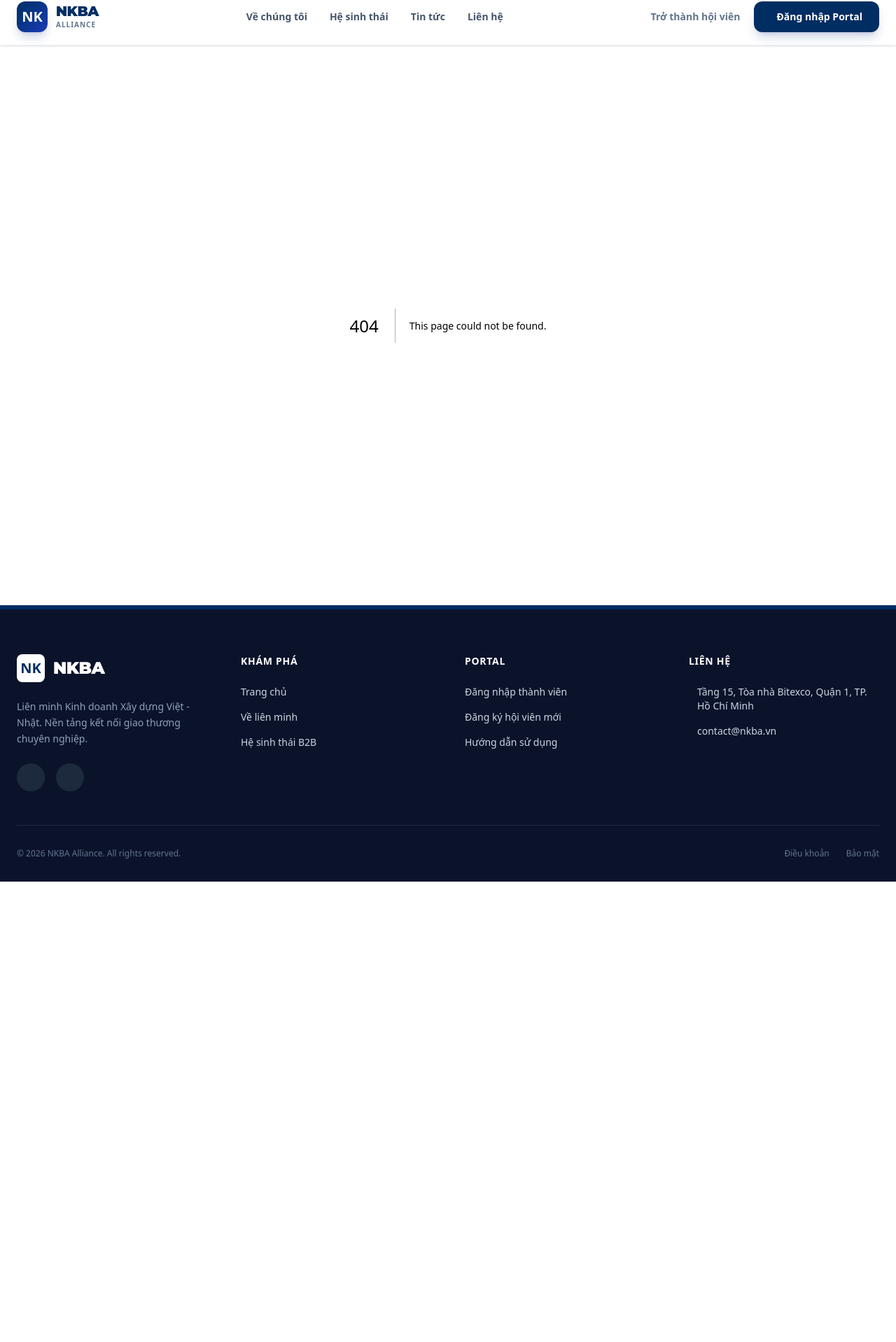
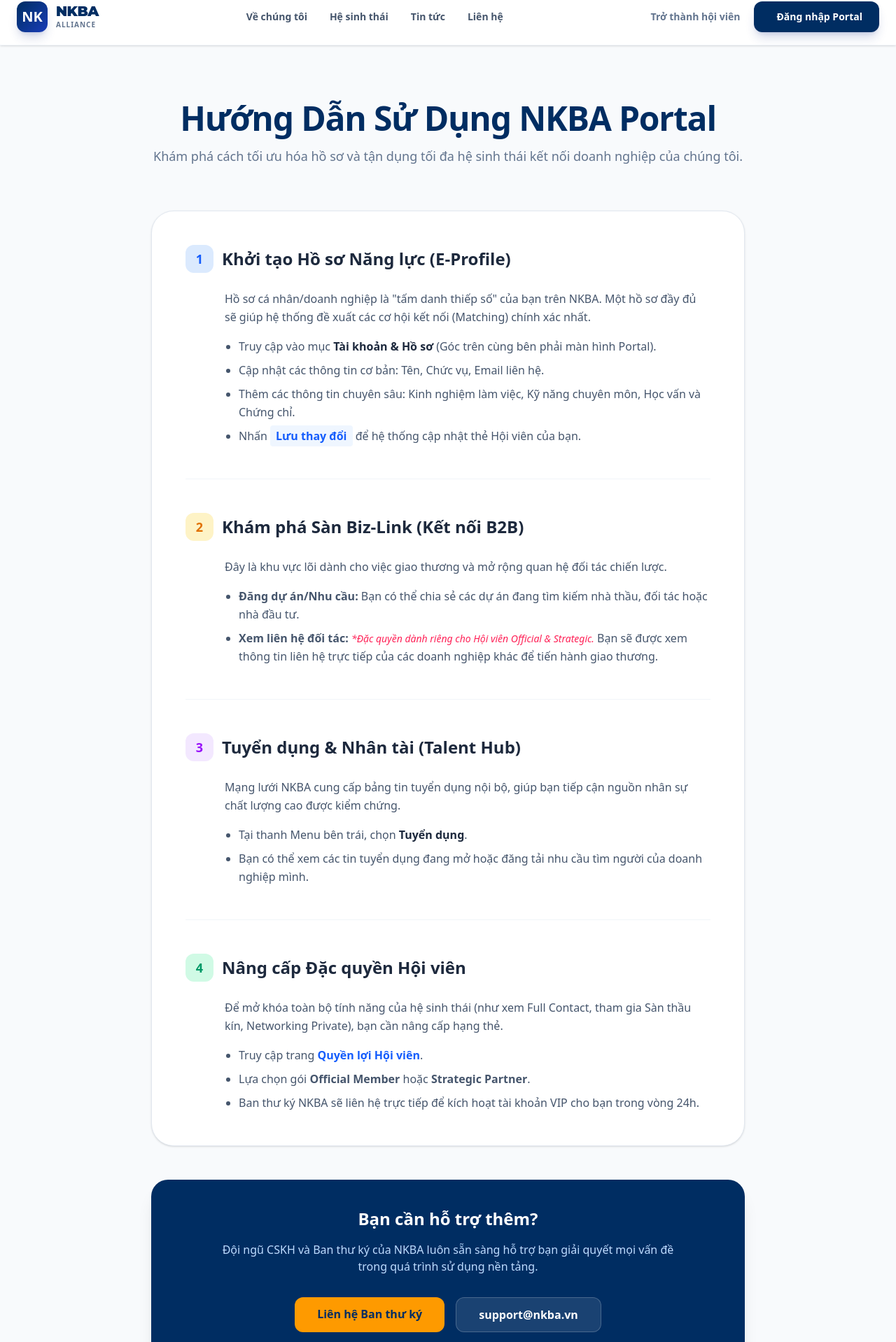
Before and after one commit to phamhung7651/nkba-system, a Next.js app in the folder apps/public-site/: page /huong-dan in a window 1280 px wide. Before the commit this address had no page. Shown: the part 16-1934 px from the top of the page at 70% size. Before the commit the page ends 1276 px from the top, so only its background shows below. Built offline with nearby package versions, Linux system fonts and the light colour scheme; some icons are missing.

Commit message:
them trang huong-dan

```diff
--- /dev/null
+++ b/apps/public-site/src/app/huong-dan/page.tsx
@@ -0,0 +1,113 @@
+'use client';
+
+import Link from 'next/link';
+
+export default function GuidePage() {
+  return (
+    <div className="min-h-screen bg-slate-50 py-20">
+      <div className="max-w-4xl mx-auto px-6">
+
+        {/* HEADER */}
+        <div className="text-center mb-16">
+          <h1 className="text-3xl md:text-5xl font-black text-[#002D62] tracking-tight mb-4">
+            Hướng Dẫn Sử Dụng <br className="md:hidden" /> NKBA Portal
+          </h1>
+          <p className="text-lg text-slate-500">
+            Khám phá cách tối ưu hóa hồ sơ và tận dụng tối đa hệ sinh thái kết nối doanh nghiệp của chúng tôi.
+          </p>
+        </div>
+
+        {/* NỘI DUNG HƯỚNG DẪN */}
+        <div className="bg-white rounded-[2rem] p-8 md:p-12 border border-slate-200 shadow-sm space-y-12">
+
+          {/* PHẦN 1 */}
+          <section>
+            <h2 className="text-2xl font-black text-slate-800 mb-6 flex items-center gap-3">
+              <span className="w-10 h-10 rounded-xl bg-blue-100 text-blue-600 flex items-center justify-center text-lg">1</span>
+              Khởi tạo Hồ sơ Năng lực (E-Profile)
+            </h2>
+            <div className="text-slate-600 space-y-4 leading-relaxed pl-14">
+              <p>Hồ sơ cá nhân/doanh nghiệp là "tấm danh thiếp số" của bạn trên NKBA. Một hồ sơ đầy đủ sẽ giúp hệ thống đề xuất các cơ hội kết nối (Matching) chính xác nhất.</p>
+              <ul className="list-disc pl-5 space-y-2">
+                <li>Truy cập vào mục <strong className="text-slate-800">Tài khoản & Hồ sơ</strong> (Góc trên cùng bên phải màn hình Portal).</li>
+                <li>Cập nhật các thông tin cơ bản: Tên, Chức vụ, Email liên hệ.</li>
+                <li>Thêm các thông tin chuyên sâu: Kinh nghiệm làm việc, Kỹ năng chuyên môn, Học vấn và Chứng chỉ.</li>
+                <li>Nhấn <strong className="text-blue-600 bg-blue-50 px-2 py-1 rounded">Lưu thay đổi</strong> để hệ thống cập nhật thẻ Hội viên của bạn.</li>
+              </ul>
+            </div>
+          </section>
+
+          <hr className="border-slate-100" />
+
+          {/* PHẦN 2 */}
+          <section>
+            <h2 className="text-2xl font-black text-slate-800 mb-6 flex items-center gap-3">
+              <span className="w-10 h-10 rounded-xl bg-amber-100 text-amber-600 flex items-center justify-center text-lg">2</span>
+              Khám phá Sàn Biz-Link (Kết nối B2B)
+            </h2>
+            <div className="text-slate-600 space-y-4 leading-relaxed pl-14">
+              <p>Đây là khu vực lõi dành cho việc giao thương và mở rộng quan hệ đối tác chiến lược.</p>
+              <ul className="list-disc pl-5 space-y-2">
+                <li><strong>Đăng dự án/Nhu cầu:</strong> Bạn có thể chia sẻ các dự án đang tìm kiếm nhà thầu, đối tác hoặc nhà đầu tư.</li>
+                <li><strong>Xem liên hệ đối tác:</strong> <em className="text-rose-500 text-sm">*Đặc quyền dành riêng cho Hội viên Official & Strategic.</em> Bạn sẽ được xem thông tin liên hệ trực tiếp của các doanh nghiệp khác để tiến hành giao thương.</li>
+              </ul>
+            </div>
+          </section>
+
+          <hr className="border-slate-100" />
+
+          {/* PHẦN 3 */}
+          <section>
+            <h2 className="text-2xl font-black text-slate-800 mb-6 flex items-center gap-3">
+              <span className="w-10 h-10 rounded-xl bg-purple-100 text-purple-600 flex items-center justify-center text-lg">3</span>
+              Tuyển dụng & Nhân tài (Talent Hub)
+            </h2>
+            <div className="text-slate-600 space-y-4 leading-relaxed pl-14">
+              <p>Mạng lưới NKBA cung cấp bảng tin tuyển dụng nội bộ, giúp bạn tiếp cận nguồn nhân sự chất lượng cao được kiểm chứng.</p>
+              <ul className="list-disc pl-5 space-y-2">
+                <li>Tại thanh Menu bên trái, chọn <strong className="text-slate-800">Tuyển dụng</strong>.</li>
+                <li>Bạn có thể xem các tin tuyển dụng đang mở hoặc đăng tải nhu cầu tìm người của doanh nghiệp mình.</li>
+              </ul>
+            </div>
+          </section>
+
+          <hr className="border-slate-100" />
+
+          {/* PHẦN 4 */}
+          <section>
+            <h2 className="text-2xl font-black text-slate-800 mb-6 flex items-center gap-3">
+              <span className="w-10 h-10 rounded-xl bg-emerald-100 text-emerald-600 flex items-center justify-center text-lg">4</span>
+              Nâng cấp Đặc quyền Hội viên
+            </h2>
+            <div className="text-slate-600 space-y-4 leading-relaxed pl-14">
+              <p>Để mở khóa toàn bộ tính năng của hệ sinh thái (như xem Full Contact, tham gia Sàn thầu kín, Networking Private), bạn cần nâng cấp hạng thẻ.</p>
+              <ul className="list-disc pl-5 space-y-2">
+                <li>Truy cập trang <Link href="/upgrade" className="text-blue-600 hover:underline font-bold">Quyền lợi Hội viên</Link>.</li>
+                <li>Lựa chọn gói <strong>Official Member</strong> hoặc <strong>Strategic Partner</strong>.</li>
+                <li>Ban thư ký NKBA sẽ liên hệ trực tiếp để kích hoạt tài khoản VIP cho bạn trong vòng 24h.</li>
+              </ul>
+            </div>
+          </section>
+
+        </div>
+
+        {/* CALL TO ACTION TRỢ GIÚP */}
+        <div className="mt-12 text-center bg-[#002D62] rounded-3xl p-10 text-white shadow-xl">
+          <h3 className="text-2xl font-black mb-4">Bạn cần hỗ trợ thêm?</h3>
+          <p className="text-blue-200 mb-8 max-w-2xl mx-auto">
+            Đội ngũ CSKH và Ban thư ký của NKBA luôn sẵn sàng hỗ trợ bạn giải quyết mọi vấn đề trong quá trình sử dụng nền tảng.
+          </p>
+          <div className="flex flex-col sm:flex-row justify-center gap-4">
+            <Link href="/lien-he" className="bg-amber-500 text-[#002D62] px-8 py-3 rounded-xl font-bold hover:bg-amber-400 transition-colors">
+              Liên hệ Ban thư ký
+            </Link>
+            <a href="mailto:support@nkba.vn" className="bg-white/10 text-white px-8 py-3 rounded-xl font-bold hover:bg-white/20 border border-white/20 transition-colors">
+              support@nkba.vn
+            </a>
+          </div>
+        </div>
+
+      </div>
+    </div>
+  );
+}
--- a/apps/public-site/src/app/layout.tsx
+++ b/apps/public-site/src/app/layout.tsx
@@ -126,7 +126,7 @@ export default function RootLayout({
                 <ul className="space-y-4 text-sm font-medium">
                   <li className="flex items-start gap-3">
                     <i className="ph-fill ph-map-pin text-xl text-blue-500 mt-0.5"></i>
-                    <span>Tầng 15, Tòa nhà Bitexco, Quận 1, TP. Hồ Chí Minh</span>
+                    <span>14-15A, Tầng 7, Tòa nhà Charmvit, Số 117 Trần Duy Hưng, phường Yên Hòa, Hà Nội</span>
                   </li>
                   <li className="flex items-center gap-3">
                     <i className="ph-fill ph-envelope-simple text-xl text-blue-500"></i>
```
